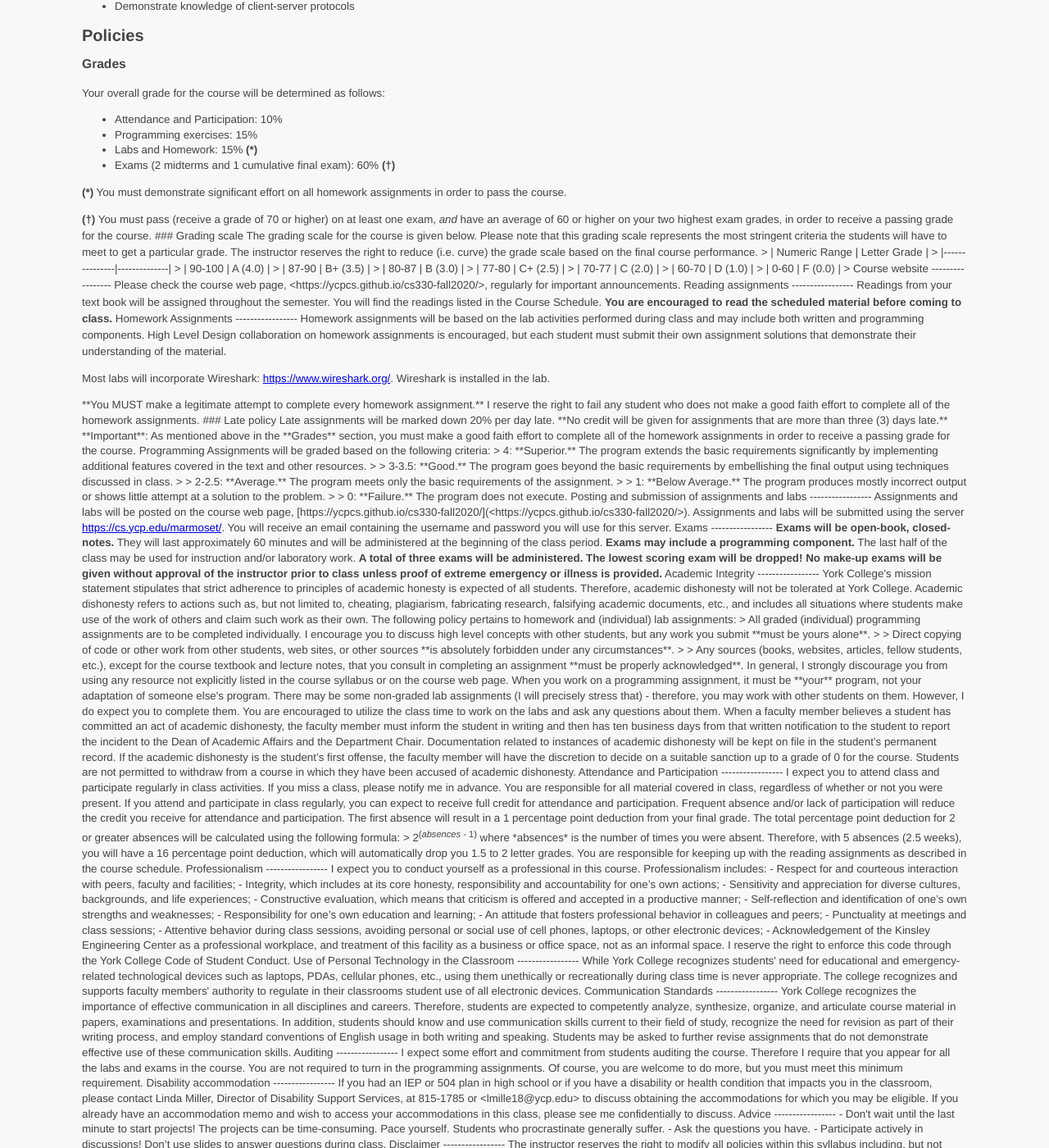
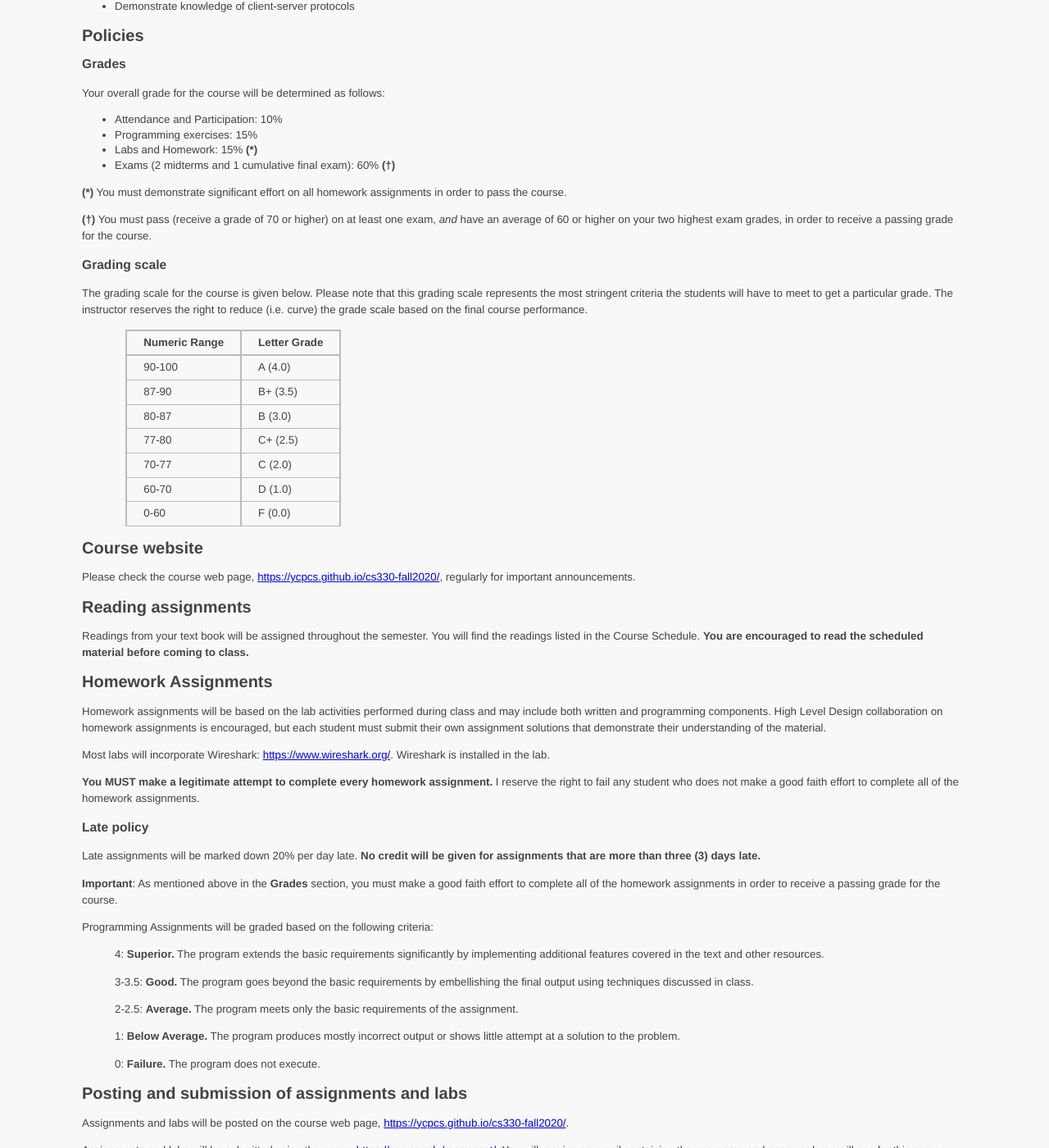
Before and after one commit to ycpcs/cs330-fall2020, a Jekyll site: the page built from syllabus.md, in a window 1280 px wide and 1400 px high, scrolled down 739 px. Shown: the whole window at 82% size. Built offline with Jekyll 4.4.1, drawn with Linux system fonts in a browser that asks for light colours; some of the changed text lies outside the part shown.

Commit message:
fix paragraph

```diff
--- a/syllabus.md
+++ b/syllabus.md
@@ -53,7 +53,7 @@ Your overall grade for the course will be determined as follows:
 
 <p><strong>(*)</strong> You must demonstrate significant effort on all homework assignments in order to pass the course.</p>
 
-<p><strong>(†)</strong> You must pass (receive a grade of 70 or higher) on at least one exam, <em>and</em> have an average of 60 or higher on your two highest exam grades, in order to receive a passing grade for the course.
+<p><strong>(†)</strong> You must pass (receive a grade of 70 or higher) on at least one exam, <em>and</em> have an average of 60 or higher on your two highest exam grades, in order to receive a passing grade for the course.</p>
 
 ### Grading scale
 
```
